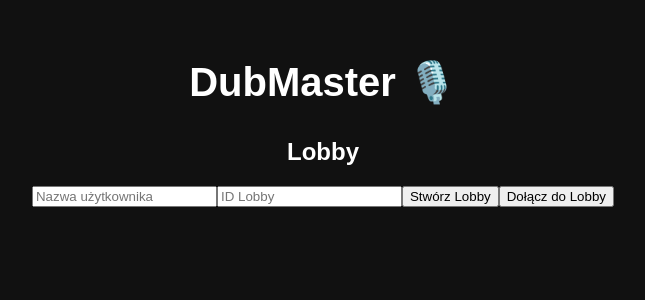
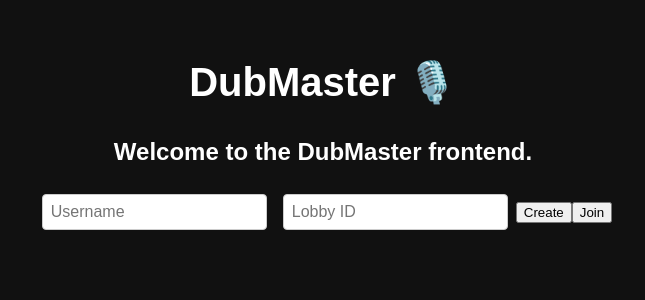
Before and after one commit to arogoat/dubmaster-frontend, a React (Vite) app: page / in a window 1280 px wide. Shown: the top 300 px of the page, without its empty margins (317-962 px from the left). Built offline with nearby package versions, Linux system fonts and the light colour scheme.

Commit message:
reworking lobby

```diff
--- a/src/components/Lobby.jsx
+++ b/src/components/Lobby.jsx
@@ -1,38 +1,25 @@
+// src/components/Lobby.jsx
 import { useState } from 'react';
 
-export default function Lobby({ socket, onJoin }) {
-  const [username, setUsername] = useState('');
-  const [lobbyId, setLobbyId] = useState('');
-
-  const handleJoin = () => {
-    if (!username || !lobbyId) return alert('Podaj nazwę i ID lobby');
-    socket.emit('join_lobby', { username, lobbyId });
-    onJoin(username, lobbyId);
-  };
-
-  const handleCreate = () => {
-    if (!username || !lobbyId) return alert('Podaj nazwę i ID lobby');
-    socket.emit('create_lobby', { username, lobbyId });
-    onJoin(username, lobbyId);
-  };
+export default function Lobby({ onCreate, onJoin }) {
+  const [name, setName] = useState('');
+  const [lobby, setLobby] = useState('');
 
   return (
-    <div className="lobby">
-      <h2>Lobby</h2>
+    <div className="lobby-form">
+      <h2>Welcome to the DubMaster frontend.</h2>
       <input
-        type="text"
-        placeholder="Nazwa użytkownika"
-        value={username}
-        onChange={(e) => setUsername(e.target.value)}
+        placeholder="Username"
+        value={name}
+        onChange={(e) => setName(e.target.value)}
       />
       <input
-        type="text"
-        placeholder="ID Lobby"
-        value={lobbyId}
-        onChange={(e) => setLobbyId(e.target.value)}
+        placeholder="Lobby ID"
+        value={lobby}
+        onChange={(e) => setLobby(e.target.value)}
       />
-      <button onClick={handleCreate}>Stwórz Lobby</button>
-      <button onClick={handleJoin}>Dołącz do Lobby</button>
+      <button onClick={() => onCreate(name, lobby)}>Create</button>
+      <button onClick={() => onJoin(name, lobby)}>Join</button>
     </div>
   );
 }
```
